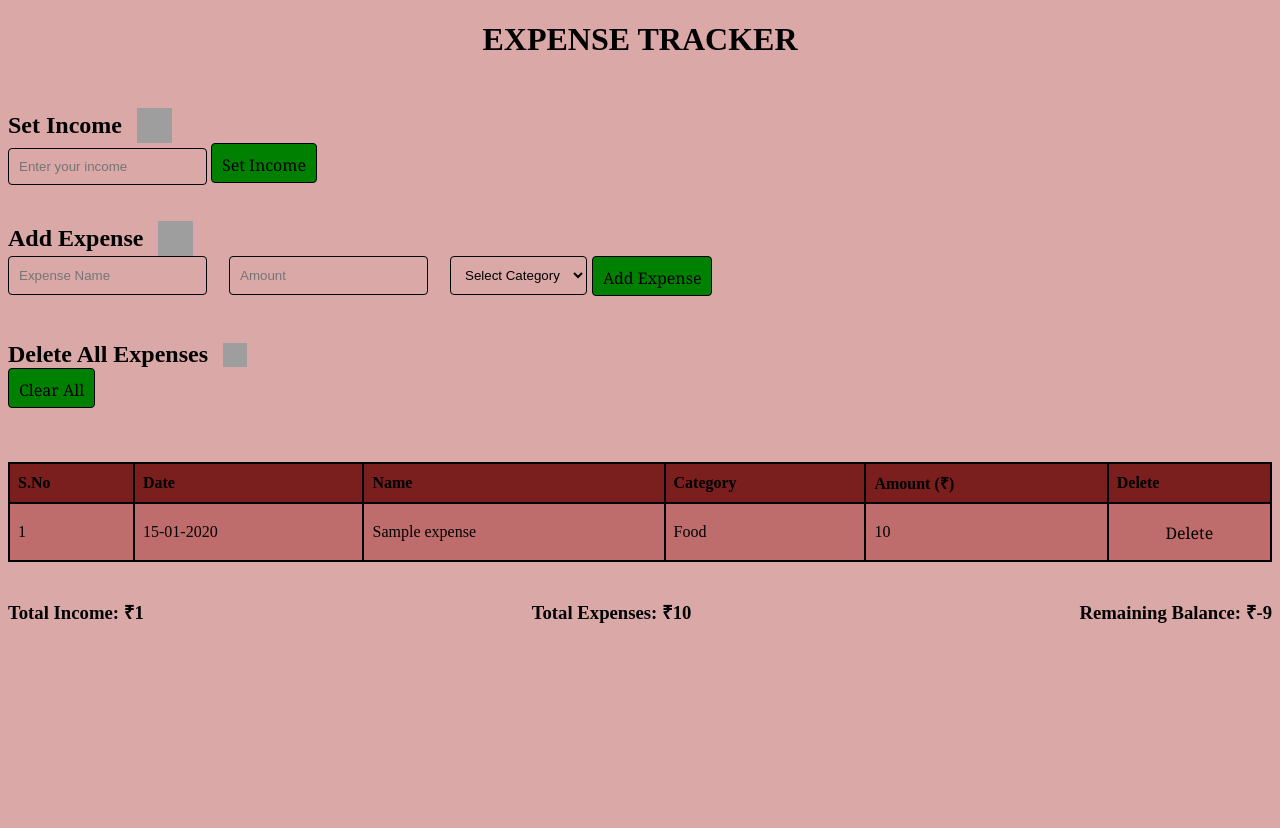
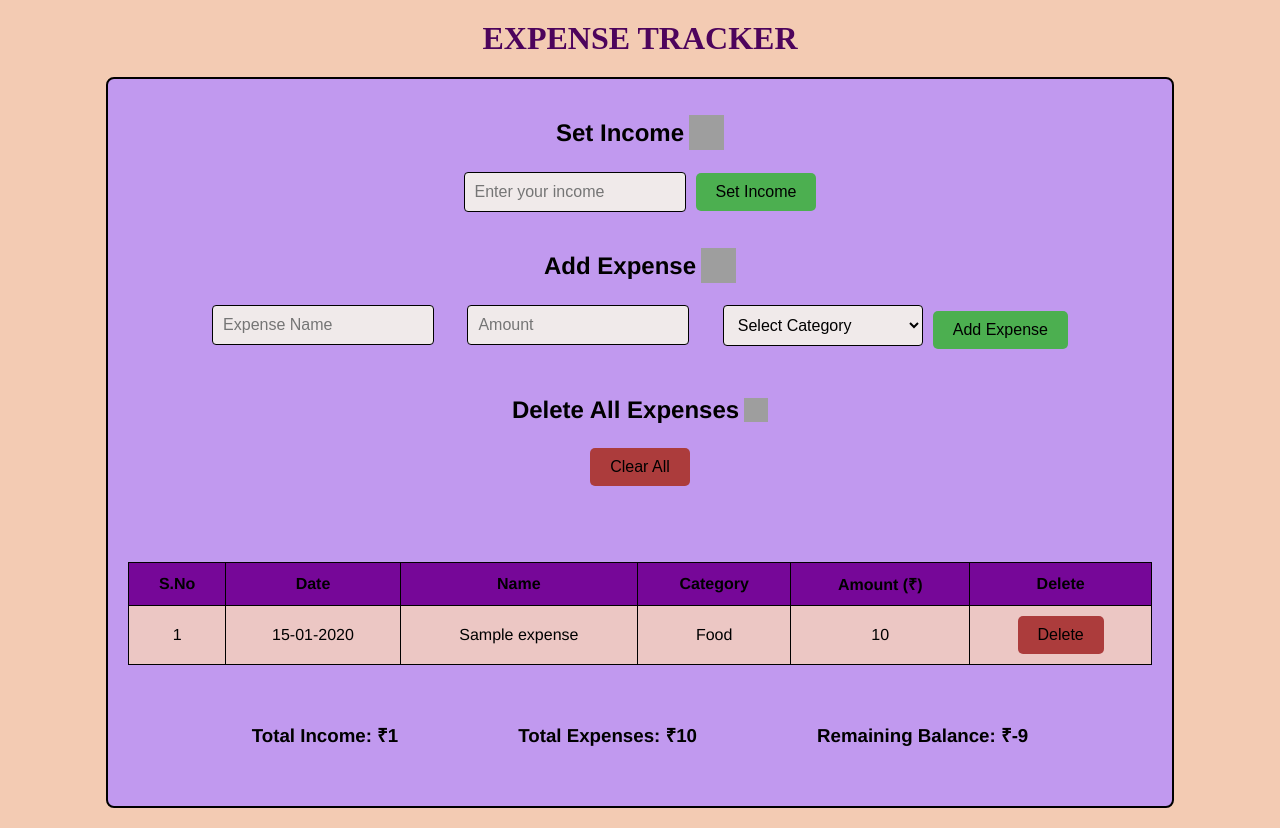
Before and after one commit to AashimaFathima/Expense-Tracker, a Django app: page / in a window 1280 px wide. Before the commit the page ends 623 px from the top, so only its background shows below. Run offline with Django 5.2, Linux system fonts and the light colour scheme; tables that the repository leaves empty hold one stand-in row (values such as "Sample post"); grey boxes are pictures that could not be loaded.

Commit message:
first commit

```diff
--- a/public/static/css/main.css
+++ b/public/static/css/main.css
@@ -1,154 +1,114 @@
-
-* {
-    background-color: rgb(219, 168, 168);
-    box-sizing: border-box;
+/* General Styles */
+body {
+    font-family: Helvetica, sans-serif;
+    background-color: #f3cbb3;
+    margin: 0;
+    padding: 0;
 }
 
-h1{
-    margin-bottom:50px;
-}
-
-#form {
-    border: 2px solid black;
-    color: black;
-    width: 80%;
-    max-width: 600px;
-    height: auto;
-    display: flex;
-    flex-direction: column;
-    justify-content: center;
-    align-items: center;
-    margin: 20px auto;
+h1, h2, h3 {
+    text-align: center;
 }
 
 
-form input, form select, form button {
+h1 {
+    color: rgb(77, 4, 92);
+    margin: 20px auto;
+    font-family: 'Times New Roman', Times, serif;
+}
+
+main {
+    width: 80%;
+    margin: 20px auto;
+    background-color: rgb(193, 153, 239);
+    padding: 20px;
+    border-radius: 8px;
+    border: 2px solid black;
+}
+
+/* Section Styles */
+.align-icons {
+    display: flex;
+    justify-content: center;
+    align-items: center;
+    gap: 5px;
+    margin-bottom: 5px;
+}
+
+section {
+    margin-bottom: 20px;
+}
+
+.set-income, .add_expense_align {
+    display: flex;
+    justify-content: center;
+    align-items: center;
+    gap: 10px;
+}
+
+/* Input Styles */
+input, select {
     padding: 10px;
-    border: 1px solid #000000;
+    font-size: 16px;
+    background-color: #f0eaea;
     border-radius: 4px;
-
+    border:1px black solid;
+    width: 200px;
 }
 
 
 button {
-    background-color: green;
-    color: rgb(0, 0, 0);
-    height: 40px;
-    font-weight: 400;
-    font-size: medium;
-    font-family: Georgia, 'Times New Roman', Times, serif;
-    padding: 10px;
+    padding: 10px 20px;
+    font-size: 16px;
+    background-color: #4CAF50;
     border: none;
-    border-radius: 4px;
+    border-radius: 5px;
     cursor: pointer;
     transition: background-color 0.3s ease;
 }
 
-button:hover {
-    background-color: rgb(24, 74, 43);
+.green-button:hover{
+    background-color: darkgreen;
+}
+.red-button{
+    justify-content: center;
+    background-color: #ac3c3c;
+}
+.red-button:hover{
+    background-color: rgb(113, 28, 28);
+
 }
 
+.clear-all {
+    display: flex;
+    justify-content: center; /* Centers the button horizontally */
+    margin-bottom: 20px; /* Adds some space below the button */
+}
 
-
+/* Table Styles */
 table {
     width: 100%;
-    border-collapse: collapse;
-}
-
-table, th, td {
-    border: 2px solid black;
+    border-collapse: collapse; /* Ensures borders are merged into a single line */
+    border: 1px solid black; /* Black border around the table */
 }
 
 th, td {
-    padding: 8px;
-    text-align: left;
+    padding: 10px;
+    border: 1px solid black; /* Black border around each cell */
+    text-align: center;
 }
-
-th {
-    background-color: rgba(111, 14, 14, 0.895);
-    color: rgb(0, 0, 0);
-    font-weight: bold;
+th{
+    background-color:#760798;
 }
-
-td {
-    background-color: rgb(191, 108, 108);
-}
-
-table button {
-    display: block;
-    color: black;
-    width: 100%;
-    background-color:  rgb(191, 108, 108);
-    border-radius: 0;
-    padding: 10px 0;
-    font-size: 16px;
-    border: none;
-    cursor: pointer;
-}
-
-table button:hover {
-    background-color: rgb(164, 69, 69);
-}
-
-#add-expense {
-    display: none;
-    margin: 10px;
-}
-
-.add_expense_align {
-    display: flex;
-    flex-wrap: wrap;
-    gap: 5px;
+tr
+{
+    background-color: #ecc7c4;
 }
 
 .final {
     display: flex;
-    justify-content: space-between;
-    flex-wrap: wrap;
+    flex-direction:row;
+    justify-content: center;
+    gap: 120px;
+
 }
-
-.align-icons {
-    display: flex;
-    align-items: center;
-    gap: 15px;
-}
-
-.align-icons h2 {
-    margin: 0;
-}
-
-.align-icons img {
-    display: block;
-}
-
-
-
-@media (max-width: 701px) {
-
-    #form {
-        width: 80%;
-        margin: 10px auto;
-    }
-
-    .add_expense_align {
-        flex-direction: column;
-        gap: 0px;
-    }
-
-    form input, form select {
-        width: 100%;
-        max-width: 250px;
-        padding: 10px;
-        box-sizing: border-box;
-    }
-
-    .set-income{
-        display: flex;
-        flex-direction: column;
-        gap:10px;
-    }
-    button{
-        height: 40px;
-        width:115px;
-    }
-}
--- a/tracker/templates/index.html
+++ b/tracker/templates/index.html
@@ -12,7 +12,7 @@
 <body>
 
 <header>
-    <h1 align="center">EXPENSE TRACKER</h1>
+    <h1>EXPENSE TRACKER</h1>
 </header>
 
 <main>
@@ -26,10 +26,9 @@
             {% csrf_token %}
             <div class="set-income">
                 <input type="text" name="income" placeholder="Enter your income" required>
-                <button type="submit" name="set_income">Set Income</button>
+                <button type="submit" name="set_income" class="green-button">Set Income</button>
             </div>
         </form>
-        <br><br>
     </section>
 
     <section>
@@ -52,27 +51,29 @@
                 <option value="Entertainment">Entertainment</option>
                 <option value="Other">Other</option>
                 </select>
-            <button type="submit">Add Expense</button>
+            <button type="submit" class="green-button">Add Expense</button>
         </div>
         </form>
-        <br><br>
     </section>
 
     <section>
+
         <div class="align-icons">
             <h2>Delete All Expenses</h2>
             <img width="24" height="24" src="https://img.icons8.com/material-rounded/48/filled-trash.png" alt="filled-trash"/>
         </div>
+        <div class="clear-all">
         <form method="post" action="{% url 'delete_all_expenses' %}">
             {% csrf_token %}
-            <button type="submit">Clear All</button>
+            <button type="submit" class="red-button">Clear All</button>
         </form>
+        </div>
         <br>
     </section>
 
 
     <section>
-    <br><br>
+    <br>
     <table>
         <thead>
             <tr class="col-colors">
@@ -95,11 +96,9 @@
                     <td class="col">
                         <form method="POST" action="{% url 'delete_expense' expense.id %}">
                             {% csrf_token %}
-                            <button type="submit">Delete</button>
+                            <button type="submit" class="red-button">Delete</button>
                         </form>
                     </td>
-
-
                 </tr>
             {% endfor %}
         </tbody>
```
